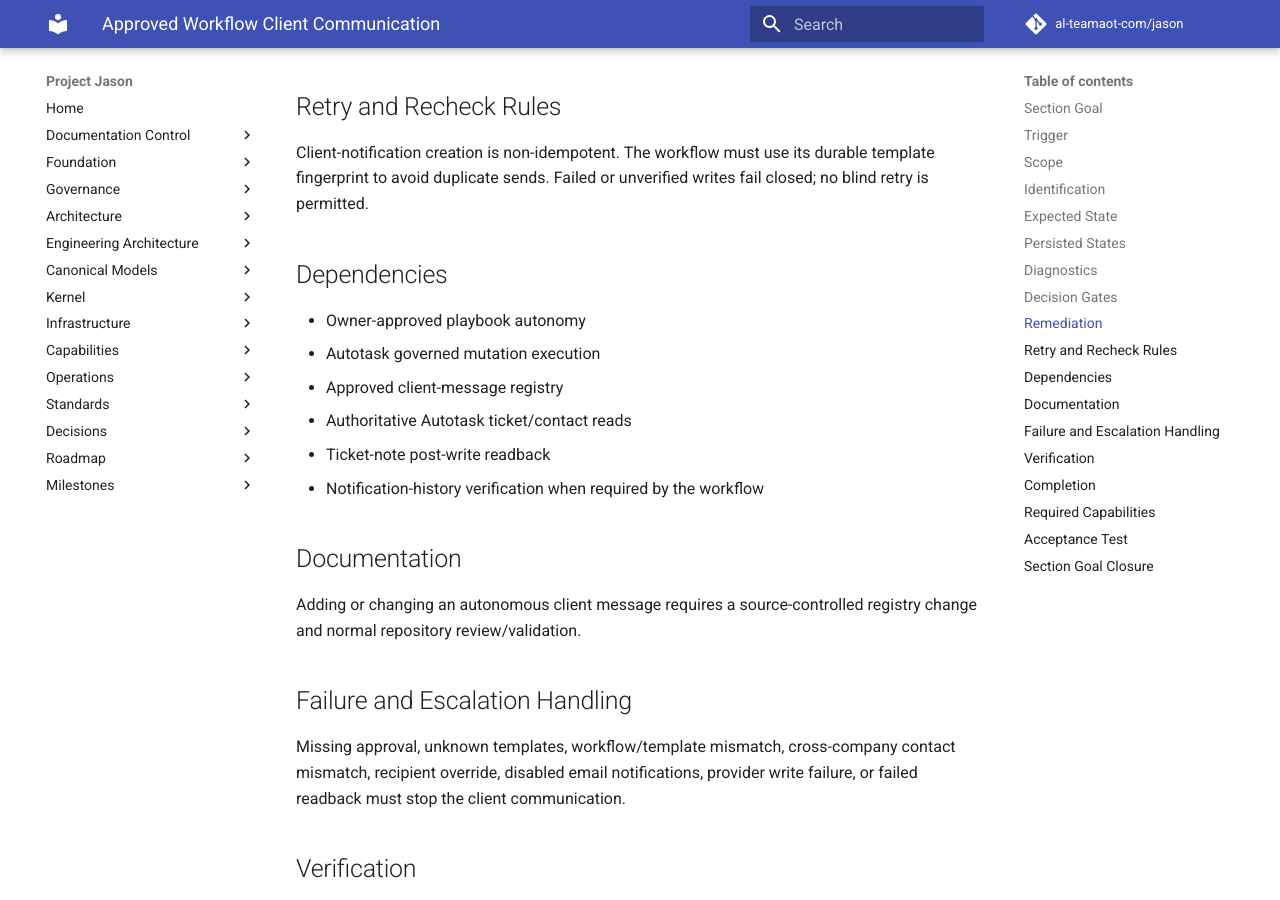
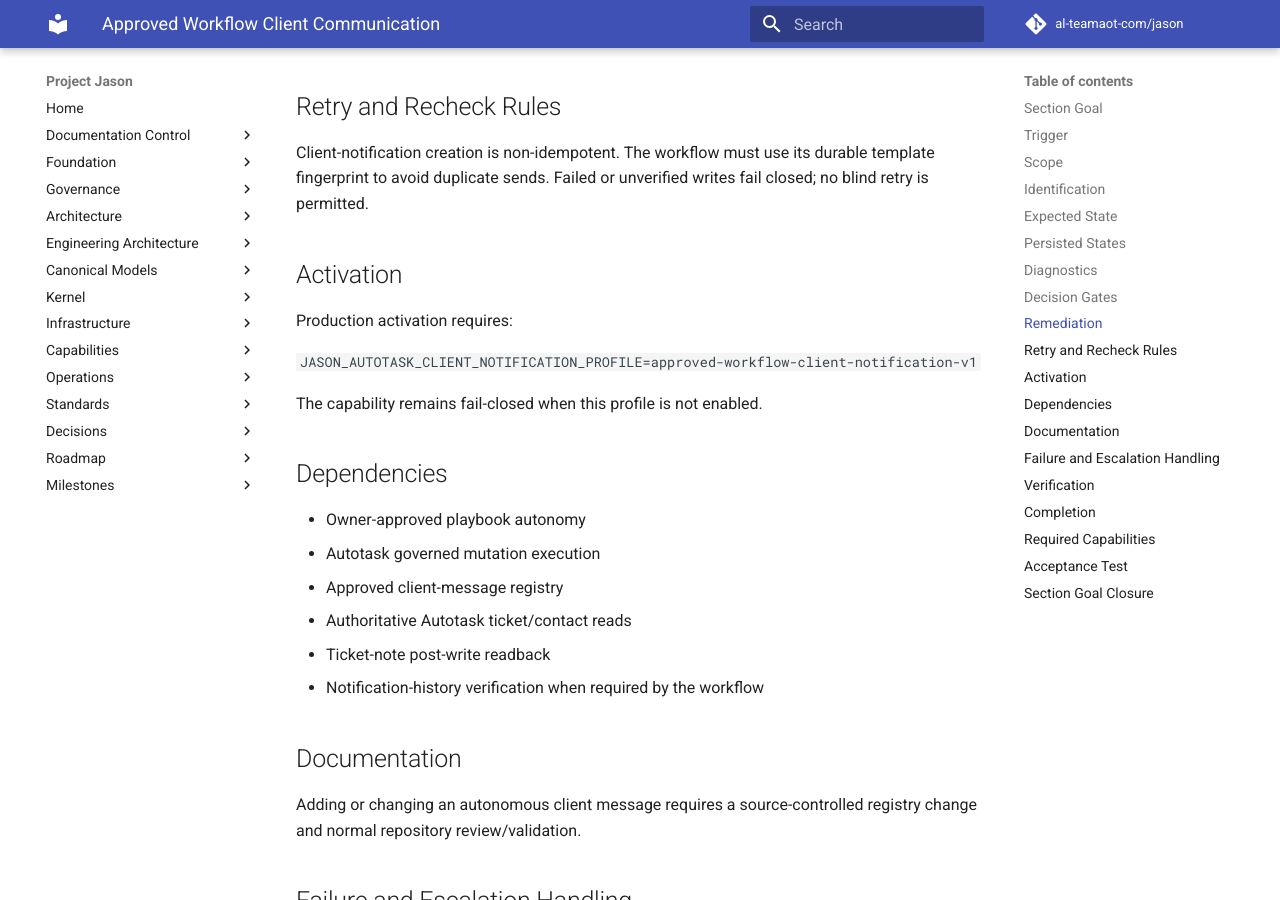
Before and after one commit to al-teamaot-com/jason, an MkDocs documentation site: the page built from docs/operations/Approved-Workflow-Client-Communication.md, in a window 1280 px wide and 900 px high, scrolled down 1748 px. Built offline with MkDocs 1.6.1 and Material for MkDocs 9.7.7, drawn with Linux system fonts in a browser that asks for light colours; comment, search, counter and statistics services are not loaded.

Commit message:
Document approved client-message activation profile

```diff
--- a/docs/operations/Approved-Workflow-Client-Communication.md
+++ b/docs/operations/Approved-Workflow-Client-Communication.md
@@ -52,6 +52,14 @@ No communication text is generated or edited at execution time. The connector re
 
 Client-notification creation is non-idempotent. The workflow must use its durable template fingerprint to avoid duplicate sends. Failed or unverified writes fail closed; no blind retry is permitted.
 
+## Activation
+
+Production activation requires:
+
+`JASON_AUTOTASK_CLIENT_NOTIFICATION_PROFILE=approved-workflow-client-notification-v1`
+
+The capability remains fail-closed when this profile is not enabled.
+
 ## Dependencies
 
 - Owner-approved playbook autonomy
```
